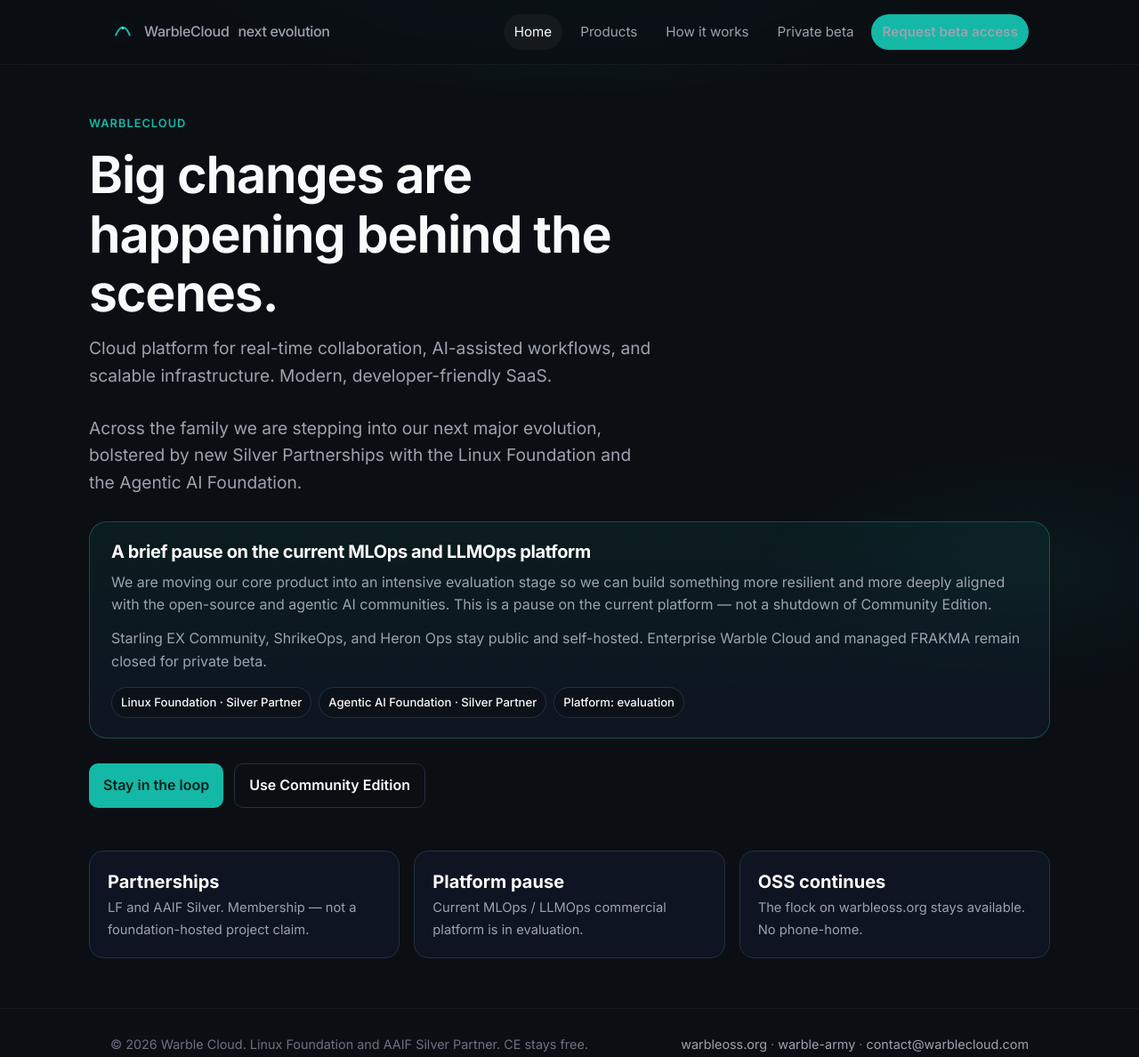
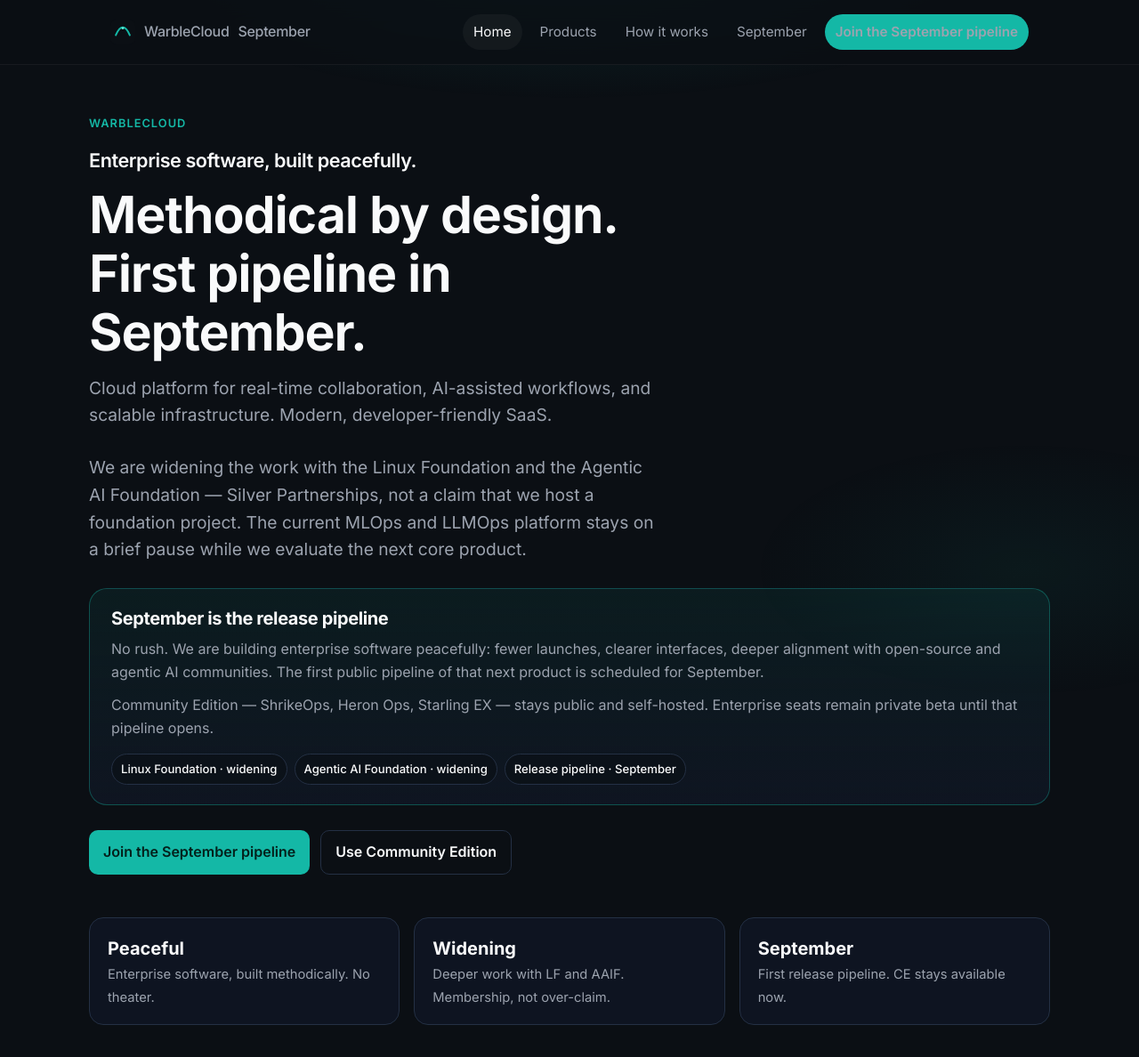
Before and after one commit to warble-tech/warble-future, a website: page public/index.html in a window 1280 px wide. Shown: the top 1188 px of the page at 89% size. Drawn offline with Linux system fonts and the light colour scheme.

Commit message:
Add peaceful enterprise tagline and September release pipeline.

```diff
--- a/public/app.js
+++ b/public/app.js
@@ -8,10 +8,10 @@ const routes = {
 function pageTitles() {
   const name = window.__WARBLE_BRAND?.name || "WarbleCloud";
   return {
-    home: `${name} — Next evolution. Platform on pause.`,
+    home: `${name} — Enterprise software, built peacefully.`,
     products: `${name} — What you can run today`,
     how: `${name} — How it works`,
-    contact: `${name} — Stay in the loop`,
+    contact: `${name} — September pipeline`,
   };
 }
 
--- a/public/brands.js
+++ b/public/brands.js
@@ -1,3 +1,4 @@
+const TAGLINE = "Enterprise software, built peacefully.";
 const FAMILY =
   "Family of modern AI & cloud platforms (WarbleCloud, Warble Labs, Frakma, Avirka/Avrika) delivering intelligent automation, collaboration tools, and next-gen digital products.";
 
@@ -102,8 +103,11 @@ function applyBrand() {
   document.querySelectorAll("[data-family-brief]").forEach((el) => {
     el.textContent = FAMILY;
   });
+  document.querySelectorAll("[data-tagline]").forEach((el) => {
+    el.textContent = TAGLINE;
+  });
 
-  window.__WARBLE_BRAND = { key, ...brand, family: FAMILY };
+  window.__WARBLE_BRAND = { key, ...brand, family: FAMILY, tagline: TAGLINE };
 }
 
 applyBrand();
--- a/public/index.html
+++ b/public/index.html
@@ -3,10 +3,10 @@
 <head>
   <meta charset="UTF-8" />
   <meta name="viewport" content="width=device-width, initial-scale=1.0" />
-  <title>Warble Cloud — Next evolution. Platform on pause.</title>
-  <meta name="description" content="Warble Cloud is a Linux Foundation and Agentic AI Foundation Silver Partner. The current MLOps and LLMOps platform is paused while the core product is evaluated. Community Edition remains open." />
-  <meta property="og:title" content="Warble Cloud — Next evolution. Platform on pause." />
-  <meta property="og:description" content="Silver Partnerships with the Linux Foundation and the Agentic AI Foundation. Brief pause on the current MLOps and LLMOps platform." />
+  <title>Enterprise software, built peacefully. — September pipeline</title>
+  <meta name="description" content="Enterprise software, built peacefully. Widening with the Linux Foundation and the Agentic AI Foundation. First release pipeline: September. Community Edition remains open." />
+  <meta property="og:title" content="Enterprise software, built peacefully." />
+  <meta property="og:description" content="Methodical enterprise software. Widening with LF and AAIF. September release pipeline." />
   <meta property="og:type" content="website" />
   <link rel="icon" href="/favicon.svg" type="image/svg+xml" />
   <link rel="preconnect" href="https://fonts.googleapis.com" />
@@ -20,15 +20,15 @@
     <div class="wrap nav">
       <a class="brand" href="/" data-link>
         <img src="/favicon.svg" alt="" />
-        <span data-brand-short>WarbleCloud</span> <span>next evolution</span>
+        <span data-brand-short>WarbleCloud</span> <span>September</span>
       </a>
       <button class="menu-toggle" type="button" id="menu-toggle" aria-label="Open menu">Menu</button>
       <nav class="nav-links" id="nav-links">
         <a href="/" data-link data-nav="home">Home</a>
         <a href="/products" data-link data-nav="products">Products</a>
         <a href="/how-it-works" data-link data-nav="how">How it works</a>
-        <a href="/contact" data-link data-nav="contact">Private beta</a>
-        <a class="btn btn-primary" href="/contact" data-link>Request beta access</a>
+        <a href="/contact" data-link data-nav="contact">September</a>
+        <a class="btn btn-primary" href="/contact" data-link>Join the September pipeline</a>
       </nav>
     </div>
   </header>
@@ -37,39 +37,41 @@
     <section id="page-home" class="page">
       <div class="wrap hero">
         <p class="eyebrow"><span data-brand-name>WarbleCloud</span></p>
-        <h1>Big changes are happening behind the scenes.</h1>
+        <p class="tagline" data-tagline>Enterprise software, built peacefully.</p>
+        <h1>Methodical by design. First pipeline in September.</h1>
         <p class="lede" data-brand-lede>
           Cloud platform for real-time collaboration, AI-assisted workflows, and scalable infrastructure. Modern, developer-friendly SaaS.
         </p>
         <p class="lede">
-          Across the family we are stepping into our next major evolution, bolstered by new Silver Partnerships with
-          the Linux Foundation and the Agentic AI Foundation.
+          We are widening the work with the Linux Foundation and the Agentic AI Foundation —
+          Silver Partnerships, not a claim that we host a foundation project. The current MLOps
+          and LLMOps platform stays on a brief pause while we evaluate the next core product.
         </p>
         <div class="announce">
-          <h2>A brief pause on the current MLOps and LLMOps platform</h2>
+          <h2>September is the release pipeline</h2>
           <p>
-            We are moving our core product into an intensive evaluation stage so we can build
-            something more resilient and more deeply aligned with the open-source and agentic AI
-            communities. This is a pause on the current platform — not a shutdown of Community Edition.
+            No rush. We are building enterprise software peacefully: fewer launches, clearer
+            interfaces, deeper alignment with open-source and agentic AI communities. The first
+            public pipeline of that next product is scheduled for September.
           </p>
           <p>
-            Starling EX Community, ShrikeOps, and Heron Ops stay public and self-hosted.
-            Enterprise Warble Cloud and managed FRAKMA remain closed for private beta.
+            Community Edition — ShrikeOps, Heron Ops, Starling EX — stays public and self-hosted.
+            Enterprise seats remain private beta until that pipeline opens.
           </p>
           <div class="partner-row">
-            <span class="partner">Linux Foundation · Silver Partner</span>
-            <span class="partner">Agentic AI Foundation · Silver Partner</span>
-            <span class="partner">Platform: evaluation</span>
+            <span class="partner">Linux Foundation · widening</span>
+            <span class="partner">Agentic AI Foundation · widening</span>
+            <span class="partner">Release pipeline · September</span>
           </div>
         </div>
         <div class="actions" style="margin-top:28px">
-          <a class="btn btn-primary" href="/contact" data-link>Stay in the loop</a>
+          <a class="btn btn-primary" href="/contact" data-link>Join the September pipeline</a>
           <a class="btn btn-ghost" href="https://warbleoss.org" rel="noopener">Use Community Edition</a>
         </div>
         <div class="stats">
-          <div class="stat"><strong>Partnerships</strong><span>LF and AAIF Silver. Membership — not a foundation-hosted project claim.</span></div>
-          <div class="stat"><strong>Platform pause</strong><span>Current MLOps / LLMOps commercial platform is in evaluation.</span></div>
-          <div class="stat"><strong>OSS continues</strong><span>The flock on warbleoss.org stays available. No phone-home.</span></div>
+          <div class="stat"><strong>Peaceful</strong><span>Enterprise software, built methodically. No theater.</span></div>
+          <div class="stat"><strong>Widening</strong><span>Deeper work with LF and AAIF. Membership, not over-claim.</span></div>
+          <div class="stat"><strong>September</strong><span>First release pipeline. CE stays available now.</span></div>
         </div>
       </div>
     </section>
@@ -185,9 +187,9 @@
       <div class="wrap section">
         <div class="contact-layout">
           <div>
-            <p class="eyebrow">Stay in the loop</p>
-            <h2>Follow the evaluation — or request a beta seat.</h2>
-            <p class="lede">We will use this only to share the next evolution and, if there is a seat, private-beta access. Community Edition does not wait on this form.</p>
+            <p class="eyebrow">September pipeline</p>
+            <h2>Stay close to the methodical release.</h2>
+            <p class="lede">Tell us if you want September pipeline notes, a private-beta seat, or CE help. Community Edition does not wait on this form.</p>
             <p class="form-note">OSS install: <a href="https://warbleoss.org">warbleoss.org</a>. Email: <a href="mailto:contact@warblecloud.com">contact@warblecloud.com</a>.</p>
           </div>
           <form class="form" id="lead-form" novalidate>
@@ -211,8 +213,8 @@
             <div class="field">
               <label for="interest">What do you want?</label>
               <select id="interest" name="interest">
-                <option value="evolution-updates">Updates on the next evolution</option>
-                <option value="private-beta">Private beta — when the platform reopens</option>
+                <option value="september-pipeline">September release pipeline updates</option>
+                <option value="private-beta">Private beta — enterprise, when it opens</option>
                 <option value="starling-ex-ce">Starling EX Community (self-host)</option>
                 <option value="shrikeops">ShrikeOps</option>
                 <option value="heron-ops">Heron Ops</option>
@@ -236,7 +238,7 @@
 
   <footer class="site-footer">
     <div class="wrap footer-row">
-      <div>© <span id="year"></span> Warble Cloud. Linux Foundation and AAIF Silver Partner. CE stays free.</div>
+      <div>© <span id="year"></span> <span data-brand-short>WarbleCloud</span>. <span data-tagline>Enterprise software, built peacefully.</span> September pipeline.</div>
       <div>
         <a href="https://warbleoss.org" rel="noopener">warbleoss.org</a>
         ·
--- a/public/styles.css
+++ b/public/styles.css
@@ -180,6 +180,14 @@ h1, h2, h3 { letter-spacing: -0.02em; line-height: 1.15; margin: 0 0 14px; }
 h1 { font-size: clamp(2.2rem, 5vw, 3.6rem); font-weight: 650; max-width: 18ch; }
 h2 { font-size: clamp(1.6rem, 3vw, 2.2rem); }
 h3 { font-size: 1.15rem; }
+
+.tagline {
+  font-size: 1.35rem;
+  font-weight: 550;
+  letter-spacing: -0.02em;
+  color: var(--text);
+  margin: 0 0 10px;
+}
 
 .lede {
   font-size: 1.2rem;
```
